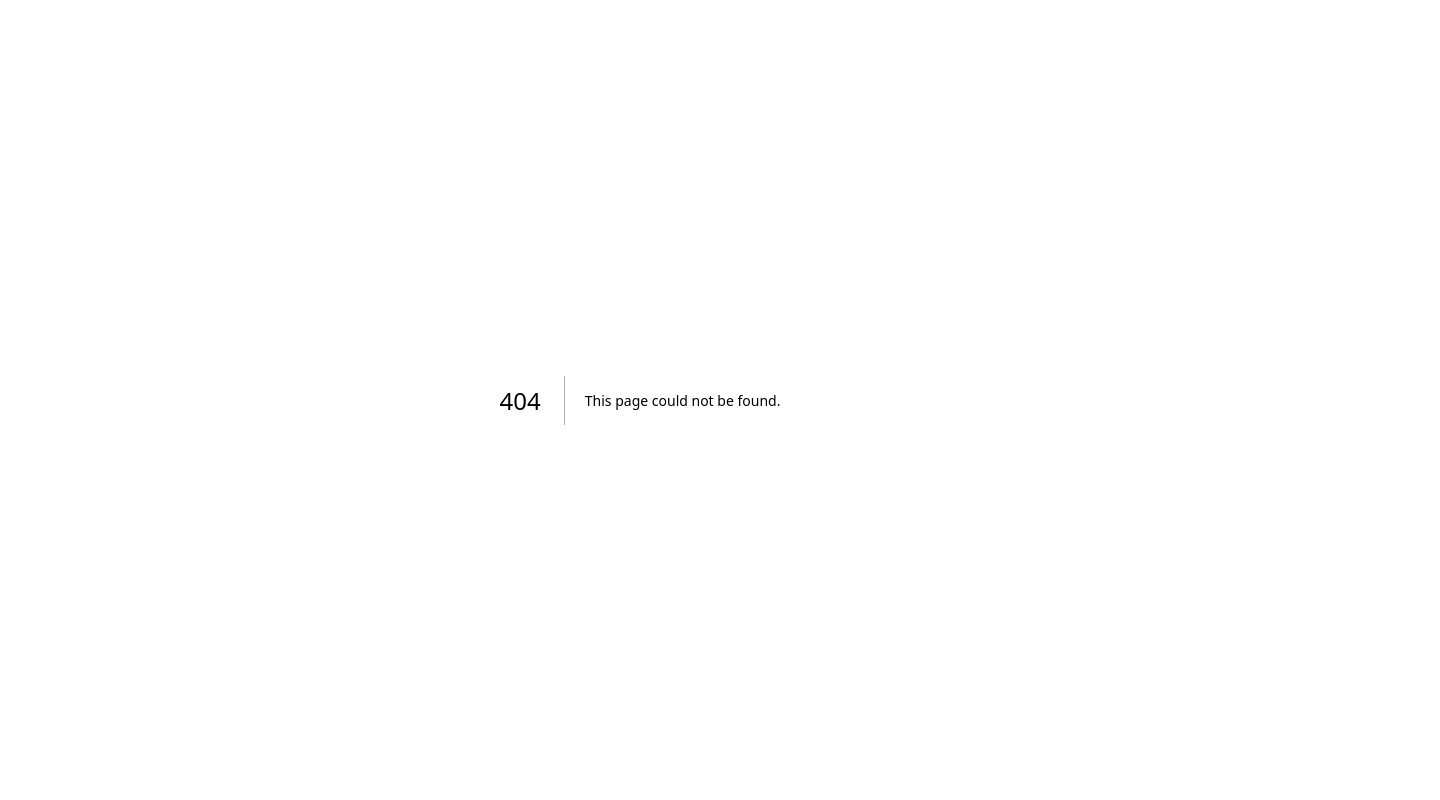
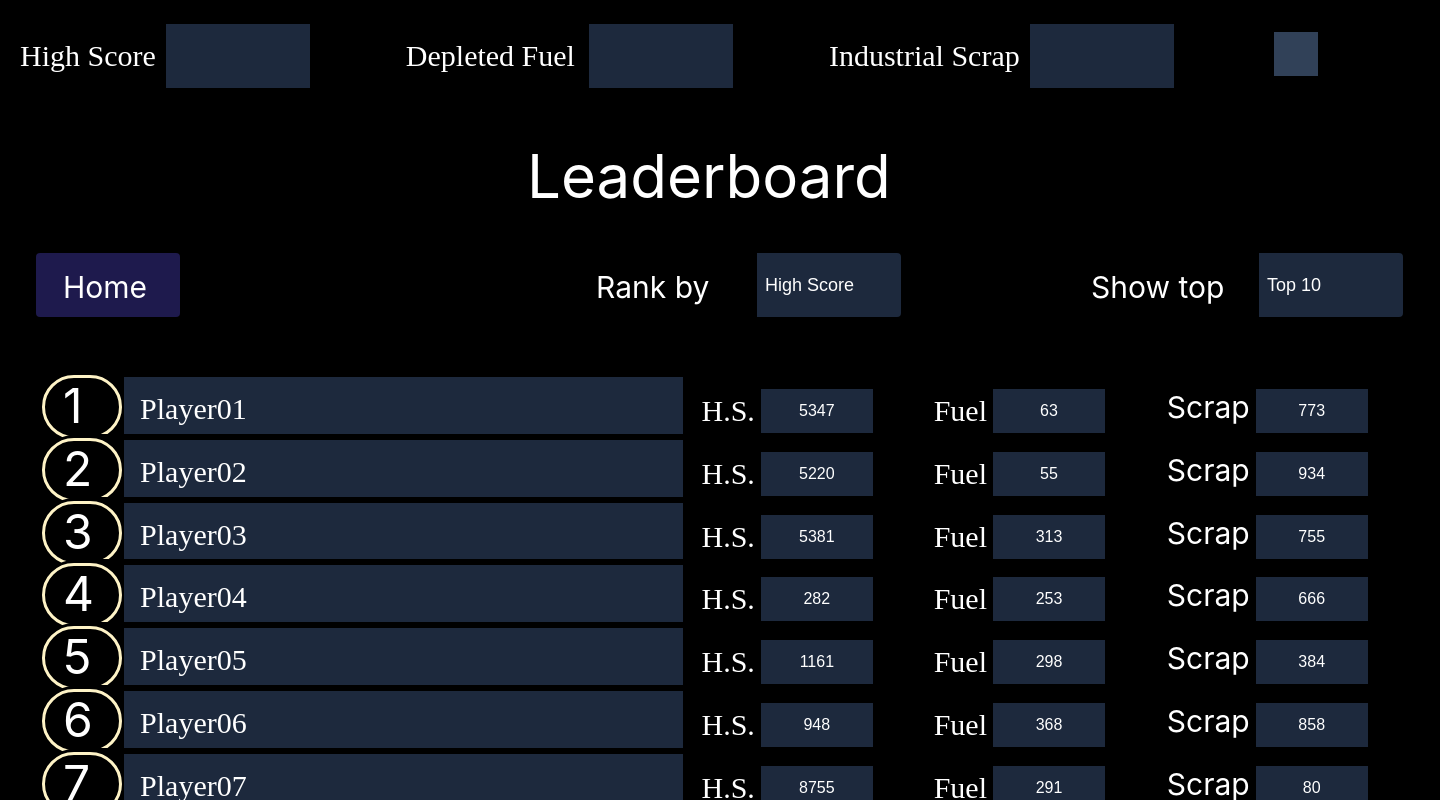
Before and after one commit to ronydas12345/NodeJS-Test, a Next.js app: page /leaderboard in a window 1280 px wide. Before the commit this address had no page. Shown: the top 800 px of the page, 1440 px wide, since content can reach past the window. Built offline with nearby package versions, Linux system fonts and the light colour scheme.

Commit message:
Leaderboard

```diff
--- a/src/app/UrbanDawnUI.tsx
+++ b/src/app/UrbanDawnUI.tsx
@@ -1,4 +1,23 @@
-export default function UrbanDawnUI() {
+'use client';
+
+import Link from 'next/link';
+
+interface NavPage {
+  name: string;
+  href: string;
+}
+
+interface UrbanDawnUIProps {
+  pages?: NavPage[];
+}
+
+export default function UrbanDawnUI({ pages }: UrbanDawnUIProps) {
+  const defaultPages: NavPage[] = [
+    { name: 'Leaderboard', href: '/leaderboard' },
+  ];
+
+  const navPages = pages || defaultPages;
+
   return (
     <div className="w-[1440px] h-[1024px] relative overflow-hidden">
       <div className="left-[369px] top-[342px] absolute justify-start text-white text-9xl font-medium font-['Ubuntu_Sans_Mono']">
@@ -7,23 +26,37 @@ export default function UrbanDawnUI() {
       <div className="w-[1440px] h-7 left-[3px] top-[997px] absolute bg-black" />
 
       {/* Stats Button */}
-      <div className="w-36 h-16 left-[890px] top-[899px] absolute">
+      <Link href="/stats">
+        <div className="w-36 h-16 left-[890px] top-[899px] absolute cursor-pointer hover:opacity-80 transition-opacity">
           <div className="w-36 h-16 left-0 top-0 absolute bg-neutral-400 rounded-lg" />
           <div className="left-[32px] top-[16px] absolute justify-start text-black text-3xl font-normal font-['Inter']">
             Stats
           </div>
         </div>
+      </Link>
 
-      {/* Links Button */}
-      <div className="w-36 h-16 left-[436px] top-[899px] absolute">
+      {/* Dynamic Navigation Buttons */}
+      {navPages.map((page, index) => {
+        const leftPositions = [436, 614]; // Left and Achievements positions
+        return (
+          <Link key={page.name} href={page.href}>
+            <div
+              className="w-36 h-16 absolute cursor-pointer hover:opacity-80 transition-opacity"
+              style={{ left: `${leftPositions[index % 2]}px`, top: '899px' }}
+            >
               <div className="w-36 h-16 left-0 top-0 absolute bg-neutral-400 rounded-lg" />
               <div className="left-[32px] top-[16px] absolute justify-start text-black text-3xl font-normal font-['Inter']">
-          Links
+                {page.name}
               </div>
             </div>
+          </Link>
+        );
+      })}
 
       {/* Achievements Button */}
-      <div className="w-60 h-16 left-[614px] top-[899px] absolute bg-neutral-400 rounded-lg" />
+      <Link href="/achievements">
+        <div className="w-60 h-16 left-[614px] top-[899px] absolute bg-neutral-400 rounded-lg cursor-pointer hover:opacity-80 transition-opacity" />
+      </Link>
       <div className="left-[628px] top-[915px] absolute justify-start text-black text-3xl font-normal font-['Inter']">
         Achievements
       </div>
--- /dev/null
+++ b/src/app/achievements/page.tsx
@@ -0,0 +1,21 @@
+'use client';
+
+import Link from 'next/link';
+
+export default function AchievementsPage() {
+  return (
+    <div className="min-h-screen bg-black text-white">
+      <div className="flex items-center justify-center min-h-screen">
+        <div className="text-center">
+          <h1 className="text-6xl font-bold mb-8">Achievements Page</h1>
+          <p className="text-2xl mb-8">Coming soon...</p>
+          <Link href="/">
+            <button className="px-8 py-4 bg-indigo-950 rounded-lg text-2xl hover:opacity-80 transition-opacity">
+              Back to Home
+            </button>
+          </Link>
+        </div>
+      </div>
+    </div>
+  );
+}
--- /dev/null
+++ b/src/app/leaderboard/page.tsx
@@ -0,0 +1,144 @@
+'use client';
+
+import Link from 'next/link';
+import { useState } from 'react';
+
+export default function LeaderboardPage() {
+  const [rankBy, setRankBy] = useState('score');
+  const [showTop, setShowTop] = useState('10');
+
+  // Mock leaderboard data
+  const leaderboardData = Array.from({ length: 12 }, (_, i) => ({
+    rank: i + 1,
+    username: `Player${String(i + 1).padStart(2, '0')}`,
+    highScore: Math.floor(Math.random() * 10000),
+    fuel: Math.floor(Math.random() * 500),
+    scrap: Math.floor(Math.random() * 1000),
+  }));
+
+  return (
+    <div className="w-[1440px] h-[1024px] relative overflow-hidden bg-black">
+      {/* Header Bar */}
+      <div className="w-[1440px] h-28 px-5 py-5 left-0 top-0 absolute bg-black inline-flex justify-start items-center gap-24">
+        <div className="flex justify-start items-center gap-2.5">
+          <div className="justify-start text-white text-3xl font-normal font-['Instrument_Sans']">
+            High Score
+          </div>
+          <div className="w-36 h-16 bg-slate-800" />
+        </div>
+        <div className="flex justify-start items-center gap-2.5">
+          <div className="flex justify-start items-center gap-3.5">
+            <div className="justify-start text-white text-3xl font-normal font-['Instrument_Sans']">
+              Depleted Fuel
+            </div>
+            <div className="w-36 h-16 bg-slate-800" />
+          </div>
+        </div>
+        <div className="flex justify-start items-center gap-2.5">
+          <div className="justify-start text-white text-3xl font-normal font-['Instrument_Sans']">
+            Industrial Scrap
+          </div>
+          <div className="w-36 h-16 bg-slate-800" />
+        </div>
+        <div className="w-14 h-14 relative overflow-hidden">
+          <div className="w-11 h-11 left-[4.31px] top-[4.42px] absolute bg-slate-700" />
+        </div>
+      </div>
+
+      {/* Title */}
+      <div className="left-[527px] top-[146px] absolute justify-start text-white text-6xl font-normal font-['Inter']">
+        Leaderboard
+      </div>
+
+      {/* Home Button */}
+      <Link href="/">
+        <div
+          data-property-1="Default"
+          className="w-36 h-16 left-[36px] top-[253px] absolute cursor-pointer hover:opacity-80 transition-opacity"
+        >
+          <div className="w-36 h-16 left-0 top-0 absolute bg-indigo-950 rounded" />
+          <div className="left-[27px] top-[16px] absolute justify-start text-white text-3xl font-normal font-['Inter']">
+            Home
+          </div>
+        </div>
+      </Link>
+
+      {/* Rank By Dropdown */}
+      <div className="left-[549px] top-[253px] absolute inline-flex justify-start items-center">
+        <div className="w-52 h-16 bg-black rounded-tl-sm rounded-bl-sm" />
+        <select
+          value={rankBy}
+          onChange={(e) => setRankBy(e.target.value)}
+          className="w-36 h-16 bg-slate-800 rounded-tr-sm rounded-br-sm text-white text-lg font-normal appearance-none px-2"
+        >
+          <option value="score">High Score</option>
+          <option value="fuel">Fuel</option>
+          <option value="scrap">Scrap</option>
+        </select>
+        <div className="left-[47px] top-[16px] absolute justify-start text-white text-3xl font-normal font-['Inter'] pointer-events-none">
+          Rank by
+        </div>
+      </div>
+
+      {/* Show Top Dropdown */}
+      <div className="left-[1051px] top-[253px] absolute inline-flex justify-start items-center">
+        <div className="w-52 h-16 bg-black rounded-tl-sm rounded-bl-sm" />
+        <select
+          value={showTop}
+          onChange={(e) => setShowTop(e.target.value)}
+          className="w-36 h-16 bg-slate-800 rounded-tr-sm rounded-br-sm text-white text-lg font-normal appearance-none px-2"
+        >
+          <option value="10">Top 10</option>
+          <option value="25">Top 25</option>
+          <option value="50">Top 50</option>
+          <option value="100">Top 100</option>
+        </select>
+        <div className="left-[40px] top-[16px] absolute justify-start text-white text-3xl font-normal font-['Inter'] pointer-events-none">
+          Show top
+        </div>
+      </div>
+
+      {/* Leaderboard List */}
+      <div className="w-[1383px] left-[38px] top-[371px] absolute inline-flex flex-col justify-start items-start gap-7 overflow-y-auto h-[600px]">
+        {leaderboardData.slice(0, parseInt(showTop)).map((entry) => (
+          <div key={entry.rank} className="self-stretch h-20 relative">
+            <div className="w-[1342.97px] h-20 left-[40.03px] top-0 absolute bg-black" />
+            <div className="w-20 h-20 left-0 top-0 absolute bg-black rounded-full" />
+            <div className="w-20 h-16 left-[4px] top-[4px] absolute bg-black rounded-full border-[3px] border-amber-100" />
+            <div className="left-[25.02px] top-[11px] absolute justify-start text-white text-5xl font-normal font-['Inter']">
+              {entry.rank}
+            </div>
+            <div className="w-[559.40px] h-16 left-[86.06px] top-[6px] absolute bg-slate-800" />
+            <div className="left-[102.07px] top-[20px] absolute justify-start text-white text-3xl font-normal font-['Instrument_Sans']">
+              {entry.username}
+            </div>
+            <div className="w-48 h-11 left-[663.48px] top-[18px] absolute inline-flex justify-start items-center gap-1.5">
+              <div className="justify-start text-white text-3xl font-normal font-['Instrument_Sans']">
+                H.S.
+              </div>
+              <div className="w-28 h-11 bg-slate-800 flex items-center justify-center text-white">
+                {entry.highScore}
+              </div>
+            </div>
+            <div className="w-48 h-11 left-[895.65px] top-[18px] absolute inline-flex justify-start items-center gap-1.5">
+              <div className="justify-start text-white text-3xl font-normal font-['Instrument_Sans']">
+                Fuel
+              </div>
+              <div className="w-28 h-11 bg-slate-800 flex items-center justify-center text-white">
+                {entry.fuel}
+              </div>
+            </div>
+            <div className="w-52 h-11 left-[1128.82px] top-[18px] absolute inline-flex justify-start items-start gap-1.5">
+              <div className="justify-start text-white text-3xl font-normal font-['Inter']">
+                Scrap
+              </div>
+              <div className="w-28 h-11 bg-slate-800 flex items-center justify-center text-white">
+                {entry.scrap}
+              </div>
+            </div>
+          </div>
+        ))}
+      </div>
+    </div>
+  );
+}
--- a/src/app/page.tsx
+++ b/src/app/page.tsx
@@ -1,9 +1,13 @@
 import UrbanDawnUI from "./UrbanDawnUI";
 
 export default function Home() {
+  const navPages = [
+    { name: 'Leaderboard', href: '/leaderboard' },
+  ];
+
   return (
     <div className="bg-black min-h-screen flex items-center justify-center">
-      <UrbanDawnUI />
+      <UrbanDawnUI pages={navPages} />
     </div>
   );
 }
--- /dev/null
+++ b/src/app/stats/page.tsx
@@ -0,0 +1,21 @@
+'use client';
+
+import Link from 'next/link';
+
+export default function StatsPage() {
+  return (
+    <div className="min-h-screen bg-black text-white">
+      <div className="flex items-center justify-center min-h-screen">
+        <div className="text-center">
+          <h1 className="text-6xl font-bold mb-8">Stats Page</h1>
+          <p className="text-2xl mb-8">Coming soon...</p>
+          <Link href="/">
+            <button className="px-8 py-4 bg-indigo-950 rounded-lg text-2xl hover:opacity-80 transition-opacity">
+              Back to Home
+            </button>
+          </Link>
+        </div>
+      </div>
+    </div>
+  );
+}
```
Lines whose indentation alone changed are shown as unchanged.
